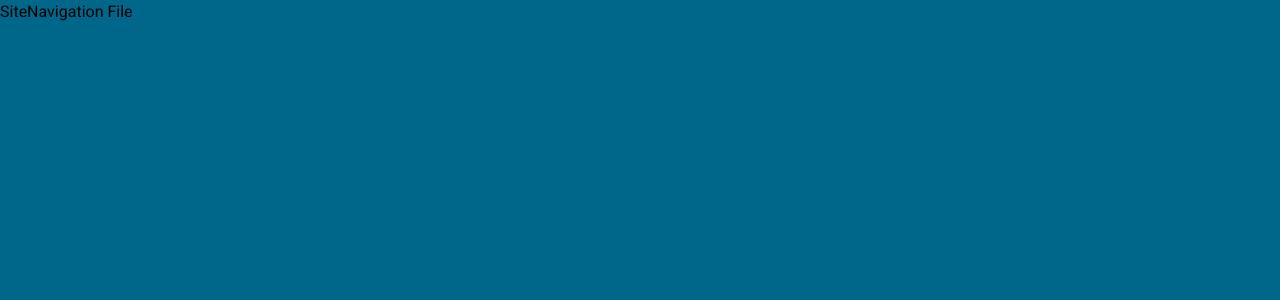
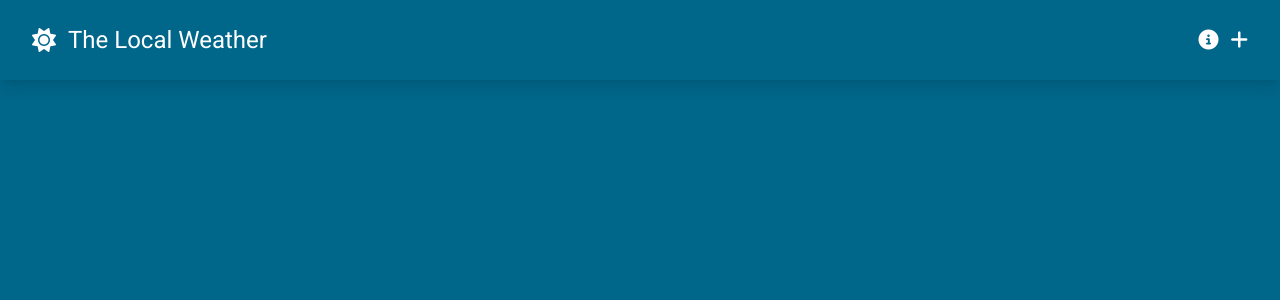
Before and after one commit to Farkhadov95/vue-weather, a Vue app: page / in a window 1280 px wide. Shown: the top 300 px of the page. Built offline with nearby package versions, Linux system fonts and the light colour scheme; a web font is replaced by a local one.

Commit message:
Added header

```diff
--- /dev/null
+++ b/src/components/BaseModal.vue
@@ -0,0 +1,64 @@
+<template>
+  <Teleport to="body">
+    <Transition name="modal-outer">
+      <div
+        v-show="modalActive"
+        class="absolute w-full bg-black bg-opacity-30 h-screen top-0 left-0 flex justify-center px-8"
+      >
+        <Transition name="modal-inner">
+          <div
+            v-if="modalActive"
+            class="p-4 bg-white self-start mt-32 max-w-screen-md"
+          >
+            <slot></slot>
+            <button
+              class="text-white mt-8 bg-weather-primary py-2 px-6"
+              @click="$emit('close-modal')"
+            >
+              Close
+            </button>
+          </div>
+        </Transition>
+      </div>
+    </Transition>
+  </Teleport>
+</template>
+
+<script setup>
+defineEmits(["close-modal"]);
+defineProps({
+  modalActive: {
+    type: Boolean,
+    default: false,
+  },
+});
+</script>
+
+<style scoped>
+.modal-outer-enter-active,
+.modal-outer-leave-active {
+  transition: opacity 0.3s cubic-bezier(0.52, 0.02, 0.19, 1.02);
+}
+
+.modal-outer-enter-from,
+.modal-outer-leave-to {
+  opacity: 0;
+}
+
+.modal-inner-enter-active {
+  transition: all 0.3s cubic-bezier(0.52, 0.02, 0.19, 1.02) 0.15s;
+}
+
+.modal-inner-leave-active {
+  transition: all 0.3s cubic-bezier(0.52, 0.02, 0.19, 1.02);
+}
+
+.modal-inner-enter-from {
+  opacity: 0;
+  transform: scale(0.8);
+}
+
+.modal-inner-leave-to {
+  transform: scale(0.8);
+}
+</style>
--- a/src/components/SiteNavigation.vue
+++ b/src/components/SiteNavigation.vue
@@ -1,7 +1,64 @@
 <template>
-  <div>
-    <p>SiteNavigation File</p>
-  </div>
+  <header class="sticky top-0 bg-weather-primary shadow-lg">
+    <nav
+      class="container flex flex-col justify-between sm:flex-row items-center gap-2 text-white py-6"
+    >
+      <RouterLink :to="{ name: 'home' }">
+        <div class="flex items-center gap-3">
+          <i class="fa-solid fa-sun text-2xl"></i>
+          <p class="text-2xl">The Local Weather</p>
+        </div>
+      </RouterLink>
+      <div class="flex gap-3">
+        <i
+          class="fa-solid fa-circle-info text-xl hover:text-weather-secondary duration-150 cursor-pointer"
+          @click="toggleModal"
+        ></i>
+        <i
+          class="fa-solid fa-plus text-xl hover:text-weather-secondary duration-150 cursor-pointer"
+        ></i>
+      </div>
+      <BaseModal :modalActive="modalActive" @close-modal="toggleModal">
+        <div class="text-black">
+          <h1 class="text-2xl mb-1">About:</h1>
+          <p class="mb-4">
+            The Local Weather allows you to track the current and future weather
+            of cities of your choosing.
+          </p>
+          <h2 class="text-2xl">How it works:</h2>
+          <ol class="list-decimal list-inside mb-4">
+            <li>
+              Search for your city by entering the name into the search bar.
+            </li>
+            <li>
+              Select a city within the results, this will take you to the
+              current weather for your selection.
+            </li>
+            <li>
+              Track the city by clicking on the "+" icon in the top right. This
+              will save the city to view at a later time on the home page.
+            </li>
+          </ol>
+
+          <h2 class="text-2xl">Removing a city</h2>
+          <p>
+            If you no longer wish to track a city, simply select the city within
+            the home page. At the bottom of the page, there will be am option to
+            delete the city.
+          </p>
+        </div>
+      </BaseModal>
+    </nav>
+  </header>
 </template>
 
-<script setup></script>
+<script setup>
+import { RouterLink } from "vue-router";
+import BaseModal from "./BaseModal.vue";
+import { ref } from "vue";
+
+const modalActive = ref(null);
+const toggleModal = () => {
+  modalActive.value = !modalActive.value;
+};
+</script>
```
